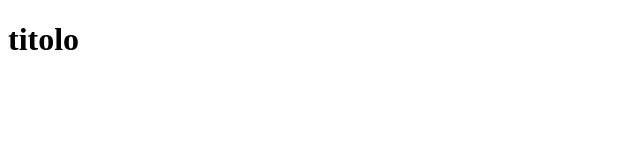
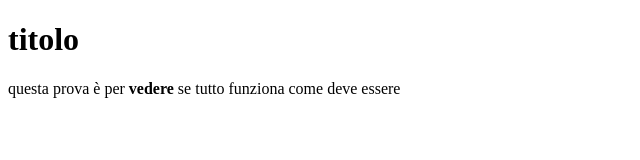
Before and after one commit to manuelpezzi/htmlcss-hello, a plain HTML site: page index.html in a window 1280 px wide. Shown: the whole page, without its empty margins (0-640 px from the left). Drawn offline with Linux system fonts and the light colour scheme.

Commit message:
add: paragrafo 1

```diff
--- a/index.html
+++ b/index.html
@@ -7,5 +7,6 @@
 </head>
 <body>
     <h1>titolo</h1>
+        <p>questa prova è per <strong>vedere</strong> se tutto funziona come deve essere</p>
 </body>
 </html>
```
